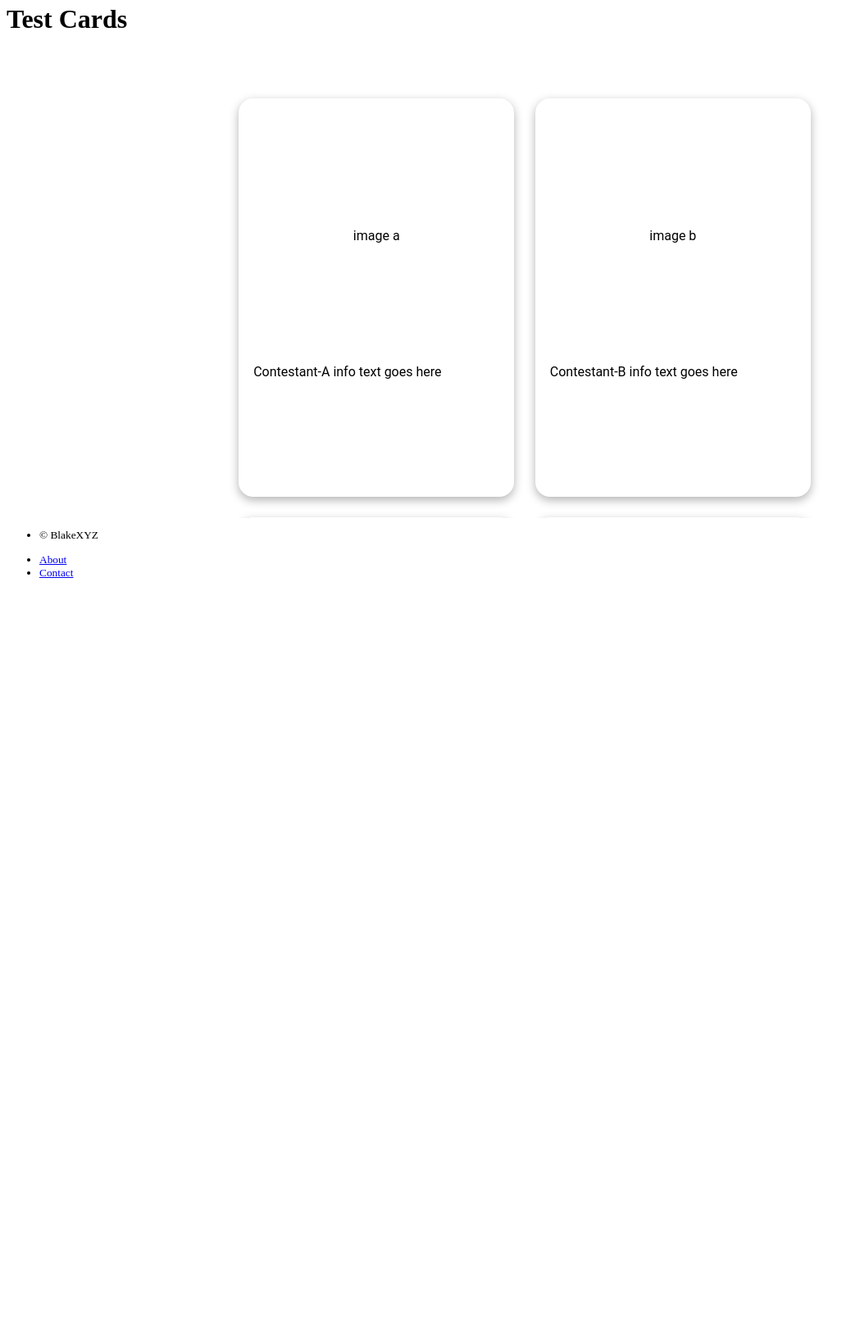
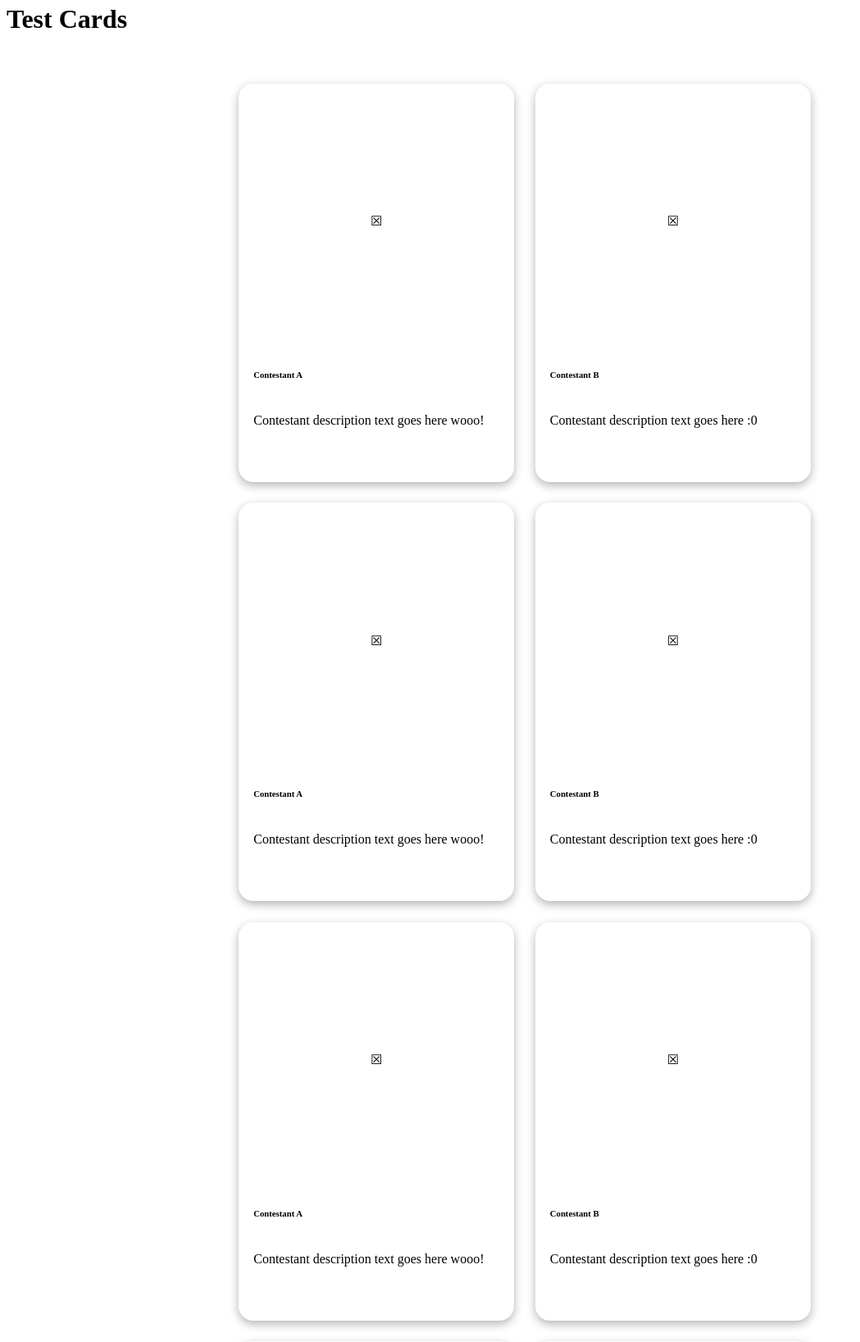
Before and after one commit to BlakeXYZ/webapp-hamburgers-vs-hotdogs, a Flask app: template webapp_hamburg_vs_hotdog/templates/public/test_cards.html in a window 1280 px wide. Shown: the part 148-1785 px from the top of the page at 82% size, without its empty margins (0-1049 px from the left). Before the commit the page ends 853 px from the top, so only its background shows below. Run offline with Flask 3, Linux system fonts and the light colour scheme; the template is opened without the code that fills it, so the values that code supplies are empty; parts of the project's set-up code (start-up, migrations or seed data) failed here and were passed over.

Commit message:
test_cards html refine text and spacing [deploy]

```diff
--- a/webapp_hamburg_vs_hotdog/templates/public/test_cards.html
+++ b/webapp_hamburg_vs_hotdog/templates/public/test_cards.html
@@ -16,12 +16,12 @@
         margin: 0 auto;
         height: 100%;
         padding: 25px 10px;
-        font-family: 'Roboto', Arial, sans-serif;
       }
 
       .swiper {
         width: 100%;
-        height: 500px;
+        height: 100%;
+        min-height: 400px;
         overflow: visible;
       }
       .swiper-slide {
@@ -62,7 +62,7 @@
       .swiper-button-next,
       .swiper-button-prev {
         color: #00000043;
-        height: 75%;
+        height: 95%;
       }
 
 
@@ -79,8 +79,7 @@
         </div>
     </div>
 </div>
-<br>
-            <div class="swiper-container fs-6">
+            <div class="swiper-container">
 
                 <div class="swiper mySwiper">
                 <div class="swiper-wrapper">
@@ -88,16 +87,18 @@
                 {% for i in range(5) %}
                 <div class="swiper-slide">
                       <div class="slide-contestant">
-                        <div class="slide-contestant-img-container fst-italic fw-light bg-primary">
-                        image a
+                        <div class="slide-contestant-img-container bg-primary">
+                        ☒
                         </div>
-                        Contestant-A info text goes here
+                        <h6 class="text-center">Contestant A</h6>
+                        <p class="fw-light">Contestant description text goes here wooo!</p>
                       </div>
                       <div class="slide-contestant">
-                        <div class="slide-contestant-img-container fst-italic fw-light bg-danger">
-                        image b
+                        <div class="slide-contestant-img-container bg-danger">
+                        ☒
                         </div>
-                        Contestant-B info text goes here
+                        <h6 class="text-center">Contestant B</h6>
+                        <p class="fw-light">Contestant description text goes here :0</p>
                       </div>
                     </div>
                 {% endfor %}
```
